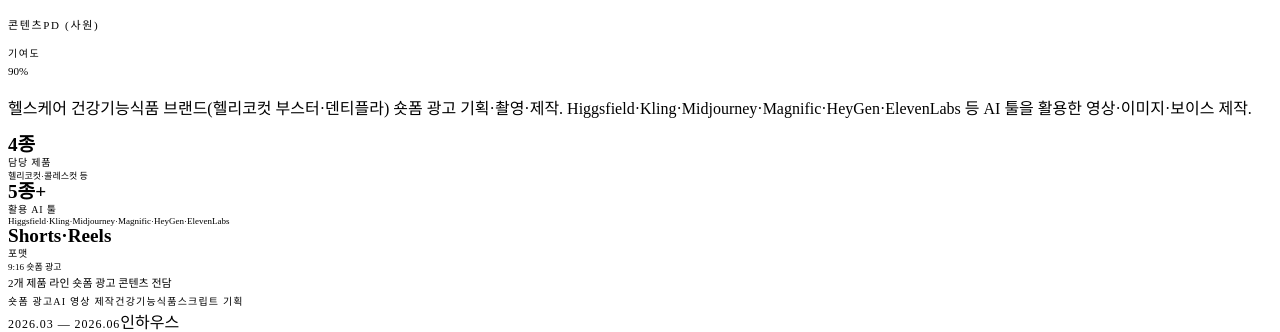
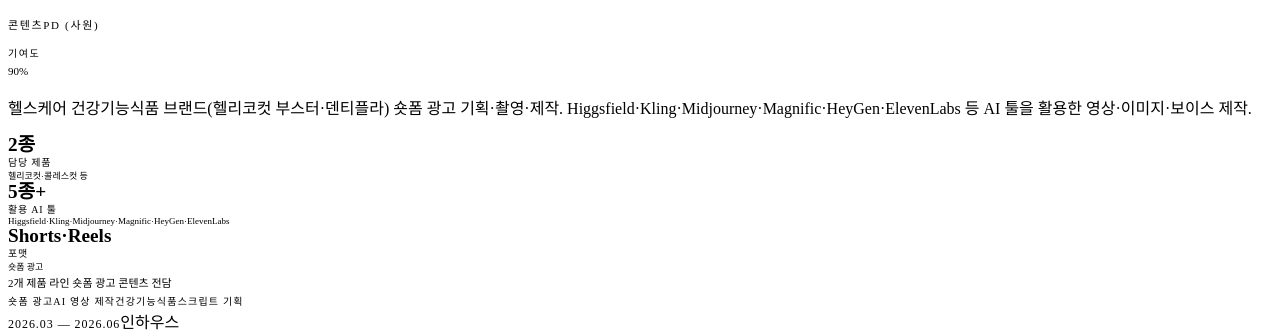
Before and after one commit to jinbin384/jeong-jin-portfolio, a React (Vite) app: page / in a window 1280 px wide. Shown: the part 2280-2612 px from the top of the page. Built offline with nearby package versions, Linux system fonts and the light colour scheme; the HTML template or start-up script is replaced by a standard one.

Commit message:
Update product count and format description in CareerSection

```diff
--- a/src/app/components/CareerSection.tsx
+++ b/src/app/components/CareerSection.tsx
@@ -22,9 +22,9 @@ const entries = [
     tags: ["숏폼 광고", "AI 영상 제작", "건강기능식품", "스크립트 기획"],
     highlight: "2개 제품 라인 숏폼 광고 콘텐츠 전담",
     metrics: [
-      { label: "담당 제품", value: "4종", sub: "헬리코컷·콜레스컷 등" },
+      { label: "담당 제품", value: "2종", sub: "헬리코컷·콜레스컷 등" },
       { label: "활용 AI 툴", value: "5종+", sub: "Higgsfield·Kling·Midjourney·Magnific·HeyGen·ElevenLabs" },
-      { label: "포맷", value: "Shorts·Reels", sub: "9:16 숏폼 광고" },
+      { label: "포맷", value: "Shorts·Reels", sub: "숏폼 광고" },
     ] as Metric[],
   },
   {
```
